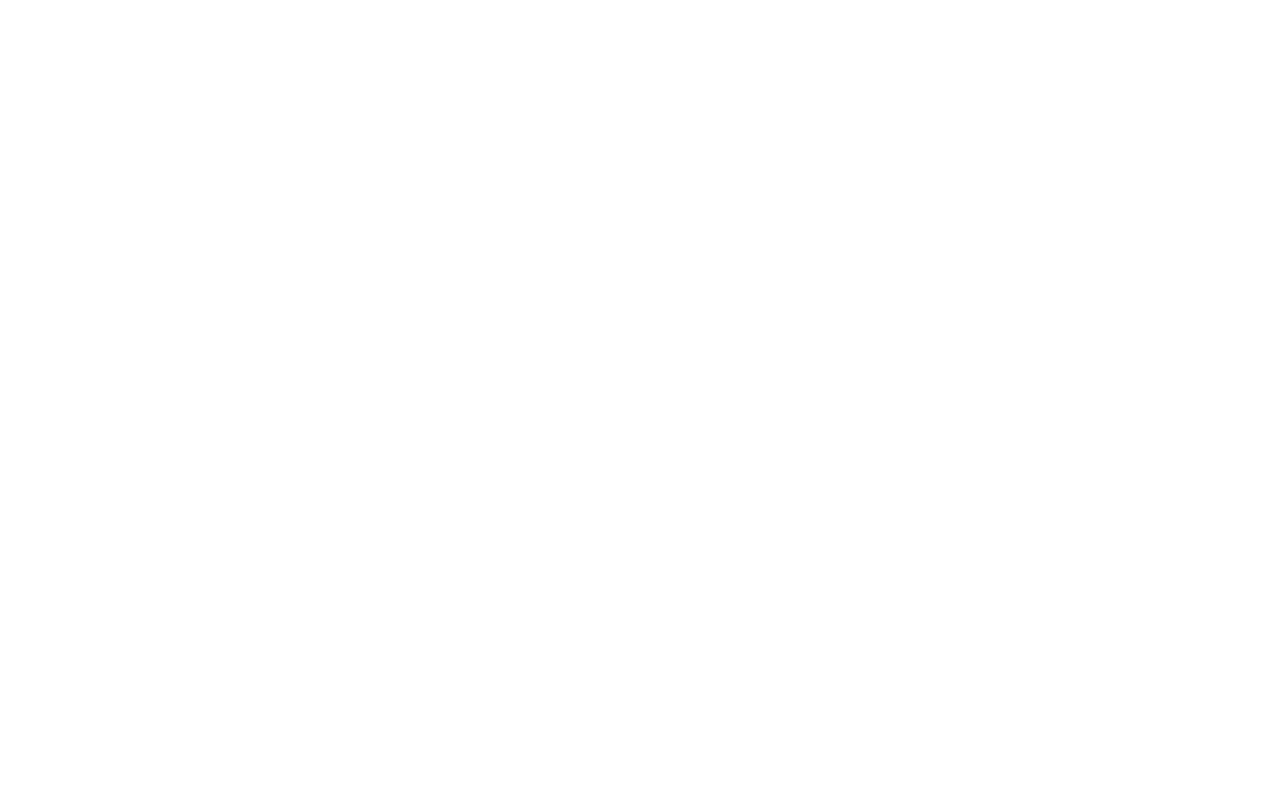
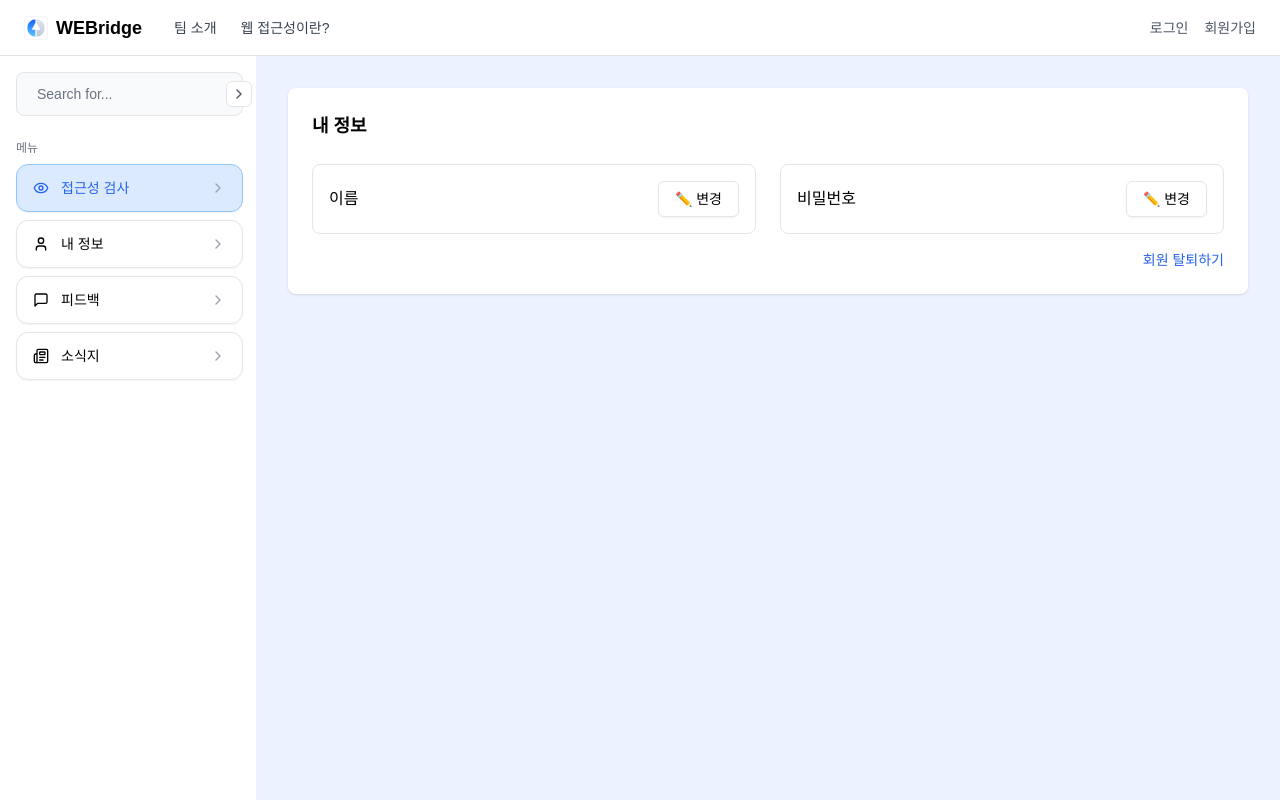
Before and after one commit to inable-it/webridge-frontend, a React (Vite) app: page /my-info in a window 1280 px wide. Before the commit this address had no page. Built offline with nearby package versions, Linux system fonts and the light colour scheme.

Commit message:
feat: :sparkles: LNB 메뉴 활성화

```diff
--- a/src/App.tsx
+++ b/src/App.tsx
@@ -7,6 +7,8 @@
 import TeamIntro from "@/pages/TeamIntro";
 import AccessibilityIntro from "@/pages/AccessibilityIntro";
 import DashboardPage from "@/pages/DashboardPage";
+import { MyInfoPage } from "@/pages/MyInfoPage"; // 추가
+import { FeedbackPage } from "@/pages/FeedbackPage"; // 추가
 
 function App() {
   const routes = useRoutes([
@@ -26,7 +28,8 @@
       element: <BaseLayout />,
       children: [
         { path: "dashboard", element: <DashboardPage /> },
-        // 이후 /app/other 등 다른 내부 페이지 추가 가능
+        { path: "my-info", element: <MyInfoPage /> }, // 추가
+        { path: "feedback", element: <FeedbackPage /> }, // 추가
       ],
     },
   ]);
--- a/src/app/store.ts
+++ b/src/app/store.ts
@@ -1,15 +1,15 @@
 import { combineReducers, configureStore } from "@reduxjs/toolkit";
-import counterReducer from "@/features/counterSlice";
 import { baseApi } from "@/app/api";
 import userReducer from "@/features/store/userSlice";
+import menuReducer from "@/features/store/menuSlice";
 
 import { persistStore, persistReducer } from "redux-persist";
 import storage from "redux-persist/lib/storage";
 
 // 먼저 combineReducers로 여러 reducer 통합
 const rootReducer = combineReducers({
-  counter: counterReducer,
   user: userReducer,
+  menu: menuReducer,
   [baseApi.reducerPath]: baseApi.reducer,
 });
 
--- a/src/components/common/LeftNavigationBar.tsx
+++ b/src/components/common/LeftNavigationBar.tsx
@@ -1,25 +1,23 @@
-import {
-  Eye,
-  User,
-  MessageSquare,
-  Newspaper,
-  ChevronRight,
-  Search,
-} from "lucide-react";
+import { ChevronRight, Search } from "lucide-react";
 import { Button } from "@/components/ui/button";
-
-// 메인 메뉴 항목 (아이콘/라벨만 수정)
-const menuItems = [
-  { icon: Eye, label: "접근성 검사", active: true },
-  { icon: User, label: "내 정보" },
-  { icon: MessageSquare, label: "피드백" },
-  { icon: Newspaper, label: "소식지" },
-];
+import { useDispatch, useSelector } from "react-redux";
+import { setActiveMenu } from "@/features/store/menuSlice";
+import type { RootState } from "@/app/store";
+import { useNavigate } from "react-router-dom";
+import { menuItems } from "@/constants/menu";
 
 export const LNB = () => {
+  const dispatch = useDispatch();
+  const navigate = useNavigate();
+  const activeMenu = useSelector((state: RootState) => state.menu.activeMenu);
+
+  const handleMenuClick = (label: string, path: string) => {
+    dispatch(setActiveMenu(label));
+    navigate(path);
+  };
+
   return (
     <div className="flex flex-col justify-between h-full p-4 w-[260px] bg-white border-r">
-      {/* 상단 검색 */}
       <div className="space-y-6">
         <div className="flex items-center px-3 py-2 border rounded-lg bg-gray-50">
           <Search className="w-5 h-5 mr-2 text-gray-500" />
@@ -33,16 +31,18 @@
           </button>
         </div>
 
-        {/* 메뉴 영역 */}
         <div>
           <p className="mb-2 text-xs text-gray-500">메뉴</p>
           <div className="space-y-2">
-            {menuItems.map(({ icon: Icon, label, active }) => (
+            {menuItems.map(({ icon: Icon, label, path }) => (
               <Button
                 key={label}
                 variant="outline"
+                onClick={() => handleMenuClick(label, path)}
                 className={`flex justify-between items-center w-full text-sm h-12 rounded-xl ${
-                  active ? "bg-blue-100 border-blue-300 text-blue-600" : ""
+                  activeMenu === label
+                    ? "bg-blue-100 border-blue-300 text-blue-600"
+                    : ""
                 }`}
               >
                 <div className="flex items-center gap-3">
--- /dev/null
+++ b/src/constants/menu.ts
@@ -0,0 +1,8 @@
+import { Eye, User, MessageSquare, Newspaper } from "lucide-react";
+
+export const menuItems = [
+  { icon: Eye, label: "접근성 검사", path: "/dashboard" },
+  { icon: User, label: "내 정보", path: "/my-info" },
+  { icon: MessageSquare, label: "피드백", path: "/feedback" },
+  { icon: Newspaper, label: "소식지", path: "/news" },
+];
--- a/src/features/counterSlice.ts
+++ /dev/null
@@ -1,23 +0,0 @@
-import { createSlice } from "@reduxjs/toolkit";
-
-interface CounterState {
-  value: number;
-}
-
-const initialState: CounterState = { value: 0 };
-
-const counterSlice = createSlice({
-  name: "counter",
-  initialState,
-  reducers: {
-    increment: (state) => {
-      state.value += 1;
-    },
-    decrement: (state) => {
-      state.value -= 1;
-    },
-  },
-});
-
-export const { increment, decrement } = counterSlice.actions;
-export default counterSlice.reducer;
--- /dev/null
+++ b/src/features/store/menuSlice.ts
@@ -0,0 +1,22 @@
+import { createSlice, type PayloadAction } from "@reduxjs/toolkit";
+
+interface MenuState {
+  activeMenu: string;
+}
+
+const initialState: MenuState = {
+  activeMenu: "접근성 검사",
+};
+
+export const menuSlice = createSlice({
+  name: "menu",
+  initialState,
+  reducers: {
+    setActiveMenu: (state, action: PayloadAction<string>) => {
+      state.activeMenu = action.payload;
+    },
+  },
+});
+
+export const { setActiveMenu } = menuSlice.actions;
+export default menuSlice.reducer;
--- a/src/pages/DashboardPage.tsx
+++ b/src/pages/DashboardPage.tsx
@@ -91,7 +91,11 @@
                   <td className="p-2">{item.name}</td>
                   <td className="p-2">{item.score}</td>
                   <td className="p-2">
-                    <Button size="sm" variant="outline">
+                    <Button
+                      size="sm"
+                      variant="outline"
+                      className="bg-[#6C9AFF] text-white"
+                    >
                       {item.type}
                     </Button>
                   </td>
--- /dev/null
+++ b/src/pages/FeedbackPage.tsx
@@ -0,0 +1,28 @@
+import { Button } from "@/components/ui/button";
+import { Star } from "lucide-react";
+
+export const FeedbackPage = () => {
+  return (
+    <div className="p-8 bg-[#edf3fe] h-full">
+      <div className="p-6 bg-white rounded-lg shadow">
+        <h2 className="mb-4 text-lg font-semibold">평점</h2>
+        <div className="flex items-center gap-2 mb-6">
+          {[...Array(5)].map((_, i) => (
+            <Star key={i} className="w-6 h-6 text-gray-300" />
+          ))}
+        </div>
+        <textarea
+          rows={6}
+          placeholder="자유로운 의견을 500자 이내로 남겨주세요!"
+          className="w-full p-4 border rounded-lg resize-none"
+        />
+        <div className="flex justify-end mt-2">
+          <span className="mr-2 text-sm text-gray-400">12 / 500</span>
+          <Button className="text-white bg-blue-500 hover:bg-blue-600">
+            등록
+          </Button>
+        </div>
+      </div>
+    </div>
+  );
+};
--- /dev/null
+++ b/src/pages/MyInfoPage.tsx
@@ -0,0 +1,30 @@
+import { Button } from "@/components/ui/button";
+
+export const MyInfoPage = () => {
+  return (
+    <div className="p-8 bg-[#edf3fe] h-full">
+      <div className="p-6 bg-white rounded-lg shadow">
+        <h2 className="mb-6 text-lg font-semibold">내 정보</h2>
+        <div className="flex gap-6">
+          <div className="flex items-center justify-between flex-1 p-4 border rounded-lg">
+            <span className="font-medium">이름</span>
+            <Button variant="outline" className="flex items-center gap-2">
+              ✏️ 변경
+            </Button>
+          </div>
+          <div className="flex items-center justify-between flex-1 p-4 border rounded-lg">
+            <span className="font-medium">비밀번호</span>
+            <Button variant="outline" className="flex items-center gap-2">
+              ✏️ 변경
+            </Button>
+          </div>
+        </div>
+        <div className="flex justify-end mt-4">
+          <a href="#" className="text-sm text-blue-600">
+            회원 탈퇴하기
+          </a>
+        </div>
+      </div>
+    </div>
+  );
+};
```
